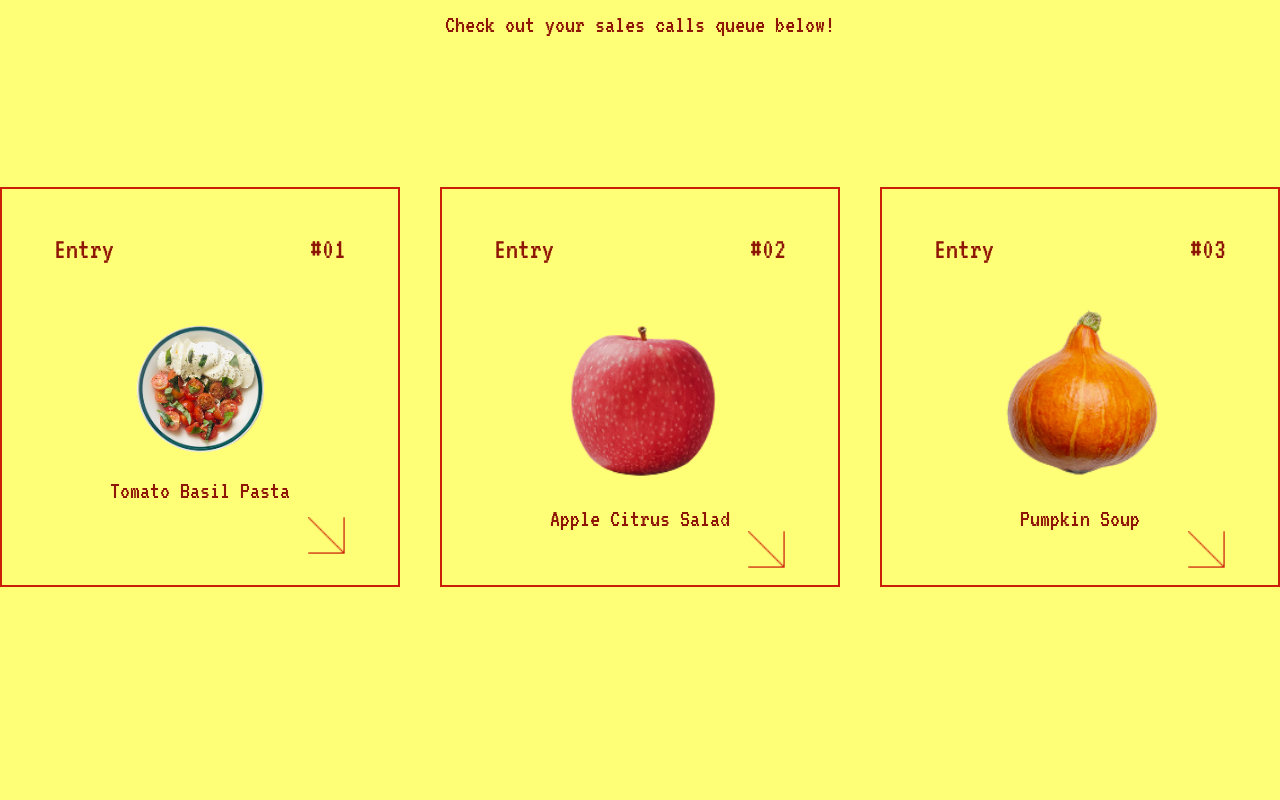
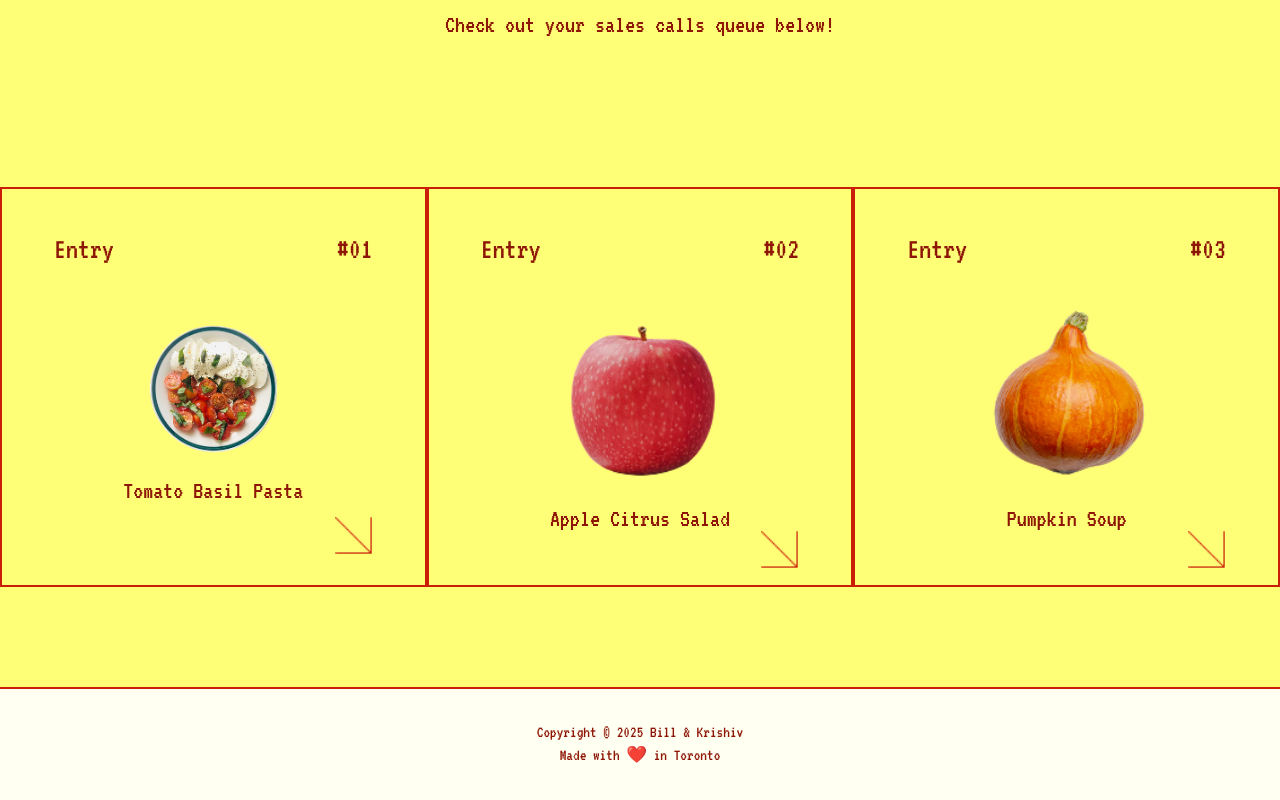
Before and after one commit to billnhatnguyen/orderFlow, a React (Vite) app: page / in a window 1280 px wide. Shown: the part 1129-1929 px from the top of the page. Before the commit the page ends 1816 px from the top, so only its background shows below. Built offline with nearby package versions, Linux system fonts and the light colour scheme.

Commit message:
Added footer component, styling on buttons, automatic scrolling button

```diff
--- a/src/App.jsx
+++ b/src/App.jsx
@@ -3,17 +3,8 @@
 import Header from "./components/Header.jsx";
 import SalesQueue from "./components/SalesQueue.jsx";
 import EntryDetails from "./pages/EntryDetails.jsx";
+import Home from "./pages/Home.jsx";
 import './index.css';
-
-function Home() {
-  return (
-    <>
-      <Navbar />
-      <Header />
-      <SalesQueue />
-    </>
-  );
-}
 
 export default function App() {
   return (
--- /dev/null
+++ b/src/components/Footer.jsx
@@ -0,0 +1,10 @@
+export default function Footer() {
+    return (
+        <footer>
+            <small>
+                Copyright © 2025 Bill & Krishiv <br />
+                Made with ❤️ in Toronto
+            </small>
+        </footer>
+    )
+}
--- a/src/components/Navbar.jsx
+++ b/src/components/Navbar.jsx
@@ -2,6 +2,24 @@
 import '../index.css'
 
 export default function Navbar() {
+    const now = new Date();
+    const dateStr = now.toLocaleDateString(undefined, { weekday: 'long', month: 'short', day: 'numeric' });
+    const scrollToHeader = () => {
+        const el = document.querySelector('.header');
+        if (el) {
+            // Scroll to just after the header so the content below becomes visible.
+            const target = el.offsetTop + el.offsetHeight;
+            window.scrollTo({ top: target, behavior: 'smooth' });
+        } else {
+            // fallback: scroll to bottom
+            window.scrollTo({ top: document.body.scrollHeight, behavior: 'smooth' });
+        }
+    };
+
+    const handleKeyDown = (e) => {
+        if (e.key === 'Enter' || e.key === ' ') scrollToHeader();
+    };
+
     return (
         <nav className="navbar">
             <div className="navbar-left">
@@ -10,10 +28,18 @@
                 </Link>
             </div>
             <div className="navbar-center">
-                <span className="nav-element">Welcome • Saturday, Nov 1</span>
+                <span className="nav-element">Welcome • {dateStr}</span>
             </div>
             <div className="navbar-right">
-                <span className="nav-element">Sales Calls</span>
+                <span
+                    className="nav-element nav-clickable"
+                    role="button"
+                    tabIndex={0}
+                    onClick={scrollToHeader}
+                    onKeyDown={handleKeyDown}
+                >
+                    Sales Calls
+                </span>
             </div>
         </nav>
     )
--- a/src/index.css
+++ b/src/index.css
@@ -79,15 +79,10 @@
 .entries {
   display: grid;
   grid-template-columns: repeat(3, 1fr);
-  justify-items: center;
   width: 100%;
   gap: 0;
-
-  display: grid;
-  grid-template-columns: repeat(3, 1fr); /* 3 per row */
-  gap: 40px; /* space between entries */
-  width: 100%;
-  justify-items: center;
+  padding: 0;
+  margin: 0;
 }
 
 .entry {
@@ -141,7 +136,6 @@
   text-decoration: none;
   color: inherit;
   width: 100%;
-  max-width: 400px;
 }
 
 .entry-details {
@@ -235,3 +229,32 @@
   transform: scale(1.05);
   transition: transform 0.2s ease;
 }
+
+/* Footer styling to ensure visibility */
+footer {
+  display: block;
+  padding: 2rem 1rem;
+  text-align: center;
+  color: #8E1606;
+  background: rgba(255,255,255,0.9); /* light background so text is readable */
+  border-top: 2px solid #CA1E08;
+  position: relative;
+  z-index: 5;
+  font-size: 20px;
+}
+
+footer small {
+  display: block;
+  line-height: 1.4;
+  white-space: pre-line; /* preserve line breaks if present */
+}
+
+/* Make clickable nav element in navbar show pointer and focus outline */
+.nav-clickable {
+  cursor: pointer;
+}
+
+.nav-clickable:focus {
+  outline: 3px solid rgba(202,30,8,0.25);
+  outline-offset: 2px;
+}
--- a/src/pages/EntryDetails.jsx
+++ b/src/pages/EntryDetails.jsx
@@ -3,6 +3,7 @@
 import Navbar from '../components/Navbar';
 import EntryHeader from '../components/EntryHeader';
 import CustomerInfo from '../components/CustomerInfo';
+import Footer from '../components/Footer';
 import './EntryDetails.css';
 import EntryScroll from '../components/EntryScroll';
 
@@ -21,6 +22,7 @@
             <EntryHeader />
             <CustomerInfo />
             <EntryScroll />
+            <Footer />
         </>
     );
 }
--- a/src/pages/Home.jsx
+++ b/src/pages/Home.jsx
@@ -1,7 +1,8 @@
 import { BrowserRouter as Router, Routes, Route } from "react-router-dom";
-import Navbar from "./components/Navbar.jsx";
-import Header from "./components/Header.jsx";
-import SalesQueue from "./components/SalesQueue.jsx";
+import Navbar from "../components/Navbar.jsx";
+import Header from "../components/Header.jsx";
+import SalesQueue from "../components/SalesQueue.jsx";
+import Footer from "../components/Footer.jsx";
 import '../index.css';
 
 export default function Home() {
@@ -10,6 +11,7 @@
       <Navbar/>
       <Header/>
       <SalesQueue/>
+      <Footer />
     </>
   )
 }
```
